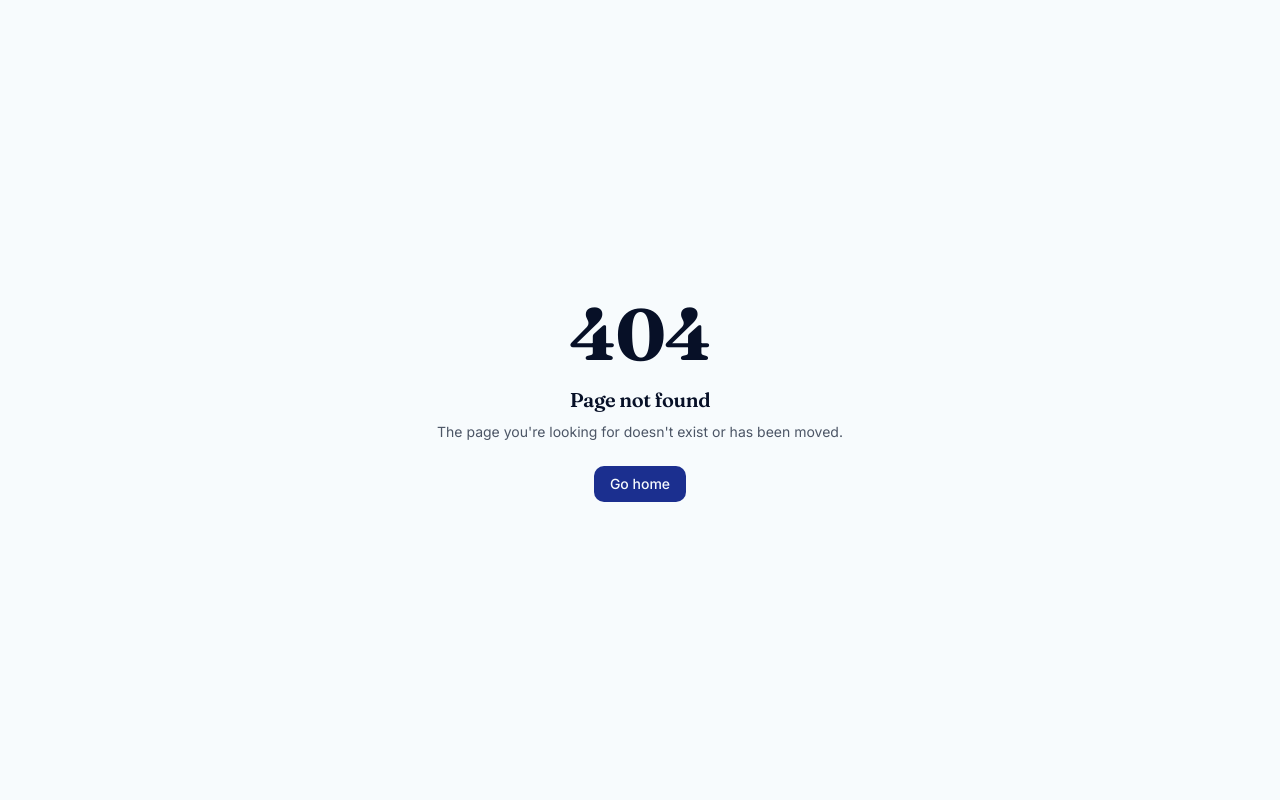
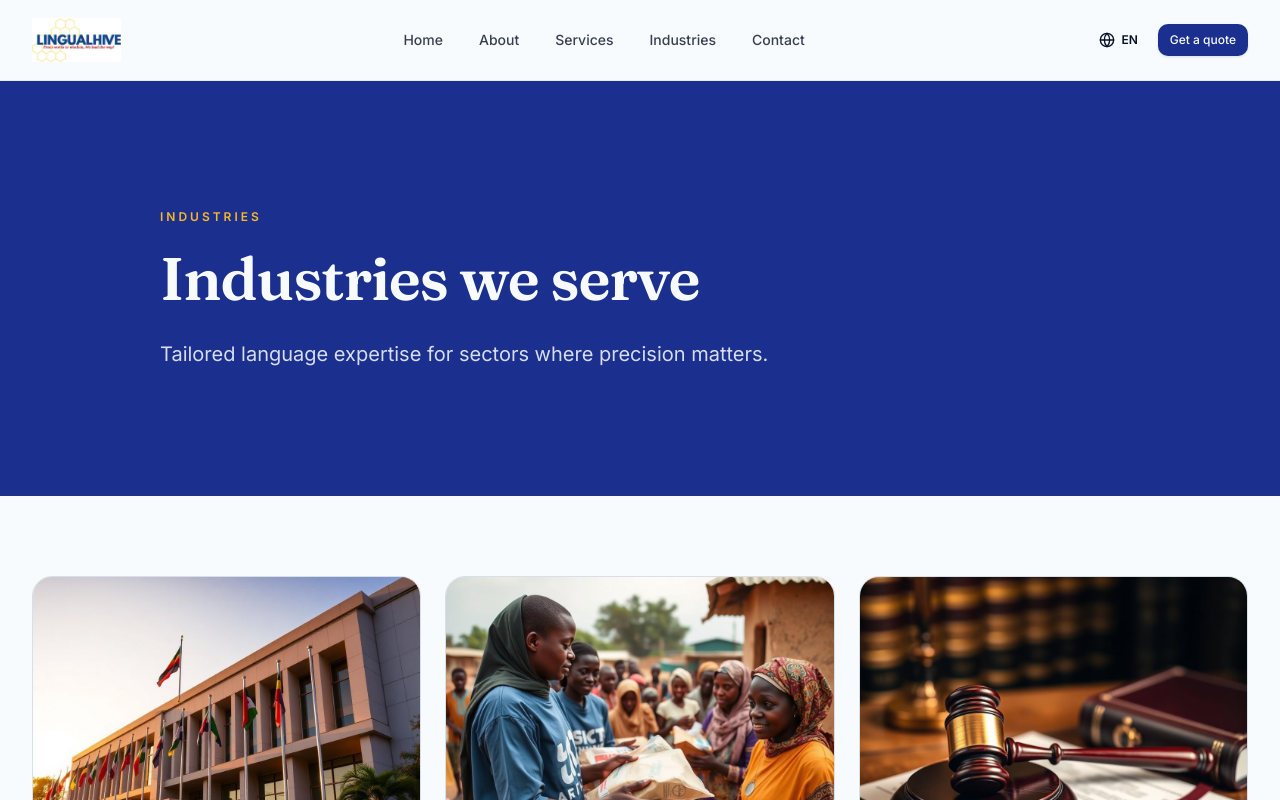
Before and after one commit to kinggiddy1/lingualhive-nextjs, a Next.js app: page /privacy-policy in a window 1280 px wide. Before the commit this address had no page. Shown: the top 800 px of the page. Built offline with nearby package versions, Linux system fonts and the light colour scheme.

Commit message:
added translations

```diff
--- /dev/null
+++ b/src/app/privacy-policy/page.tsx
@@ -0,0 +1,16 @@
+import type { Metadata } from "next";
+import { IndustriesPage } from "@/components/pages/industries-page";
+
+export const metadata: Metadata = {
+  title: "Industries — LingualHive Language Solutions",
+  description:
+    "LingualHive serves government, NGOs, legal, healthcare, media, technology and education sectors with specialised language expertise.",
+  openGraph: {
+    title: "Industries served by LingualHive",
+    description: "Tailored language expertise for sectors where precision matters.",
+  },
+};
+
+export default function Page() {
+  return <IndustriesPage />;
+}
```
